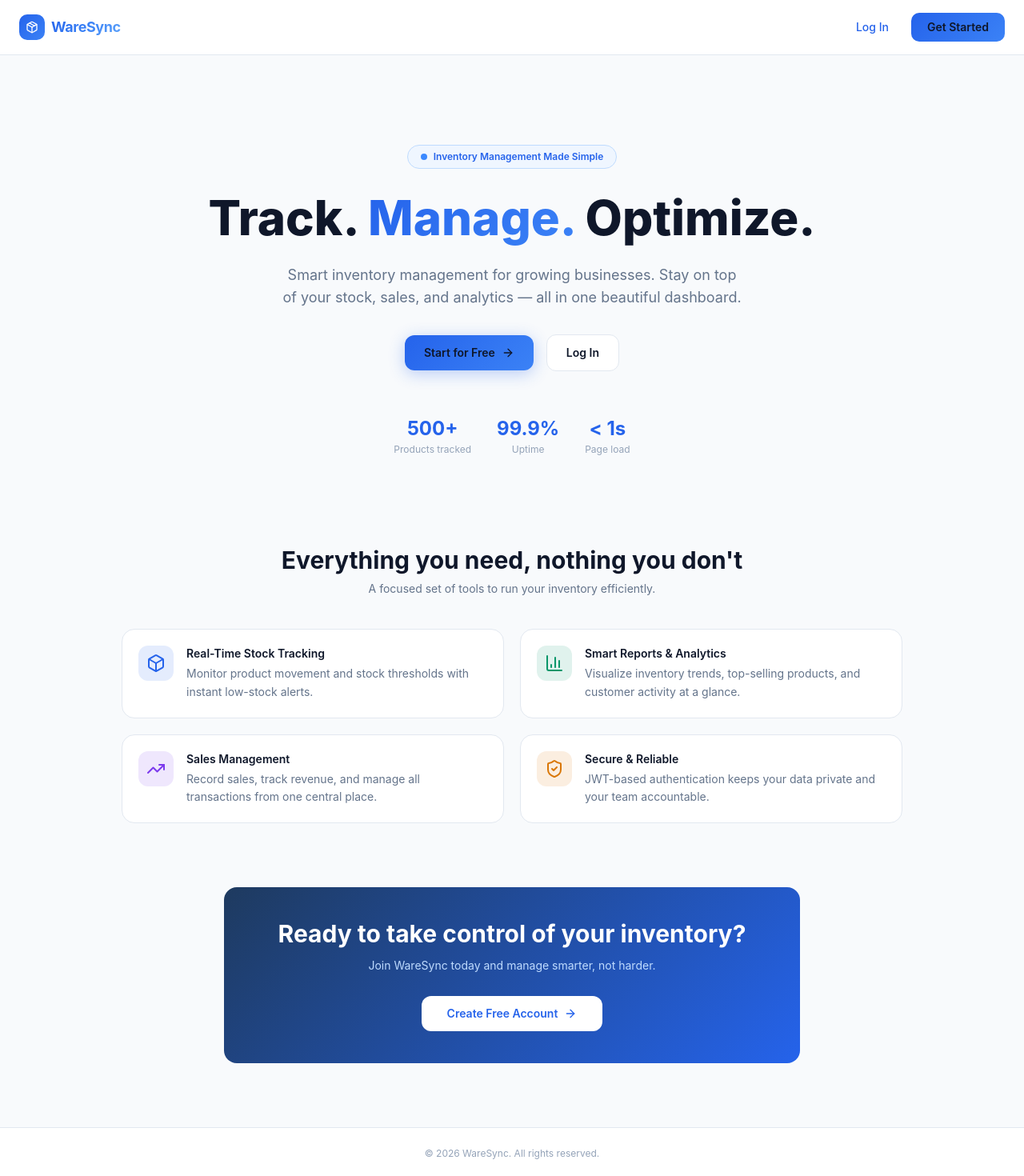
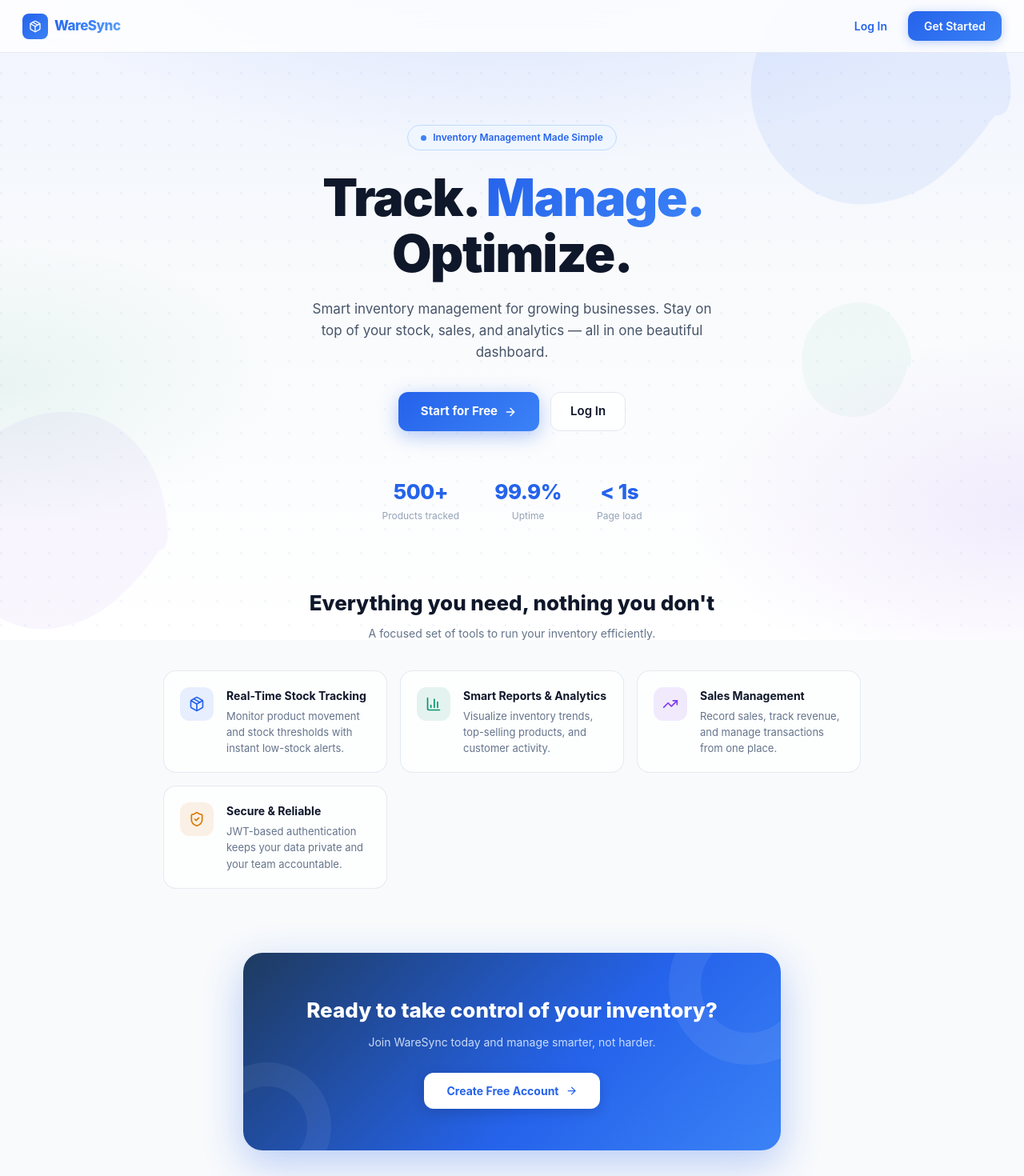
Before and after one commit to Bhoomi-18/Inventory-Management, a React (Vite) app in the folder client/: page / in a window 1280 px wide. Shown: the top 1470 px of the page at 80% size. Built offline with nearby package versions, Linux system fonts and the light colour scheme; no server answers.

Commit message:
fix: login on hosted site (wrong API base URL + CORS), landing page mesh bg

```diff
--- a/client/src/pages/landing/Landing.tsx
+++ b/client/src/pages/landing/Landing.tsx
@@ -1,56 +1,184 @@
 import { Link } from 'react-router-dom';
-import { Package, BarChart3, TrendingUp, ShieldCheck, ArrowRight, Box } from 'lucide-react';
+import { Package, BarChart3, TrendingUp, ShieldCheck, ArrowRight } from 'lucide-react';
 
 const features = [
   {
     title: 'Real-Time Stock Tracking',
     description: 'Monitor product movement and stock thresholds with instant low-stock alerts.',
-    icon: <Box className="w-6 h-6" />,
+    icon: <Package className="w-5 h-5" />,
     color: '#2563eb',
-    bg: 'rgba(37,99,235,0.12)',
+    bg: 'rgba(37,99,235,0.1)',
   },
   {
     title: 'Smart Reports & Analytics',
-    description: 'Visualize inventory trends, top-selling products, and customer activity at a glance.',
-    icon: <BarChart3 className="w-6 h-6" />,
+    description: 'Visualize inventory trends, top-selling products, and customer activity.',
+    icon: <BarChart3 className="w-5 h-5" />,
     color: '#059669',
-    bg: 'rgba(5,150,105,0.12)',
+    bg: 'rgba(5,150,105,0.1)',
   },
   {
     title: 'Sales Management',
-    description: 'Record sales, track revenue, and manage all transactions from one central place.',
-    icon: <TrendingUp className="w-6 h-6" />,
+    description: 'Record sales, track revenue, and manage transactions from one place.',
+    icon: <TrendingUp className="w-5 h-5" />,
     color: '#7c3aed',
-    bg: 'rgba(124,58,237,0.12)',
+    bg: 'rgba(124,58,237,0.1)',
   },
   {
     title: 'Secure & Reliable',
     description: 'JWT-based authentication keeps your data private and your team accountable.',
-    icon: <ShieldCheck className="w-6 h-6" />,
+    icon: <ShieldCheck className="w-5 h-5" />,
     color: '#d97706',
-    bg: 'rgba(217,119,6,0.12)',
+    bg: 'rgba(217,119,6,0.1)',
   },
 ];
 
+/* ─── Mesh / SVG blob background ──────────────────────────────── */
+const BgMesh = () => (
+  <div
+    aria-hidden
+    style={{
+      position: 'fixed',
+      inset: 0,
+      zIndex: 0,
+      pointerEvents: 'none',
+      overflow: 'hidden',
+    }}
+  >
+    {/* Base gradient */}
+    <div
+      style={{
+        position: 'absolute',
+        inset: 0,
+        background:
+          'radial-gradient(ellipse 80% 60% at 50% -10%, rgba(37,99,235,0.12) 0%, transparent 60%),' +
+          'radial-gradient(ellipse 60% 50% at 100% 80%, rgba(124,58,237,0.09) 0%, transparent 55%),' +
+          'radial-gradient(ellipse 50% 40% at 0% 60%, rgba(5,150,105,0.07) 0%, transparent 55%),' +
+          'linear-gradient(180deg, #f0f4ff 0%, #f8fafc 40%, #ffffff 100%)',
+      }}
+    />
+
+    {/* Floating blob 1 – top right */}
+    <svg
+      viewBox="0 0 600 600"
+      xmlns="http://www.w3.org/2000/svg"
+      style={{
+        position: 'absolute',
+        top: '-12%',
+        right: '-8%',
+        width: '520px',
+        opacity: 0.55,
+        animation: 'floatBlob 14s ease-in-out infinite',
+      }}
+    >
+      <path
+        d="M420,298Q387,346,348,380Q309,414,252,421Q195,428,148,393Q101,358,85,302Q69,246,95,192Q121,138,173,107Q225,76,283,74Q341,72,384,115Q427,158,439,229Q451,300,420,298Z"
+        fill="rgba(37,99,235,0.13)"
+      />
+    </svg>
+
+    {/* Floating blob 2 – bottom left */}
+    <svg
+      viewBox="0 0 600 600"
+      xmlns="http://www.w3.org/2000/svg"
+      style={{
+        position: 'absolute',
+        bottom: '-15%',
+        left: '-10%',
+        width: '480px',
+        opacity: 0.45,
+        animation: 'floatBlob 18s ease-in-out infinite reverse',
+      }}
+    >
+      <path
+        d="M430,295Q400,340,360,375Q320,410,265,420Q210,430,160,395Q110,360,92,300Q74,240,100,185Q126,130,178,100Q230,70,288,72Q346,74,388,118Q430,162,440,228Q450,295,430,295Z"
+        fill="rgba(124,58,237,0.10)"
+      />
+    </svg>
+
+    {/* Floating blob 3 – center right */}
+    <svg
+      viewBox="0 0 400 400"
+      xmlns="http://www.w3.org/2000/svg"
+      style={{
+        position: 'absolute',
+        top: '40%',
+        right: '5%',
+        width: '280px',
+        opacity: 0.35,
+        animation: 'floatBlob 22s ease-in-out infinite',
+        animationDelay: '-6s',
+      }}
+    >
+      <path
+        d="M290,195Q280,240,250,265Q220,290,180,285Q140,280,118,248Q96,216,100,174Q104,132,132,107Q160,82,200,80Q240,78,265,108Q290,138,295,168Q300,198,290,195Z"
+        fill="rgba(5,150,105,0.12)"
+      />
+    </svg>
+
+    {/* Subtle grid dots */}
+    <svg
+      xmlns="http://www.w3.org/2000/svg"
+      style={{ position: 'absolute', inset: 0, width: '100%', height: '100%', opacity: 0.35 }}
+    >
+      <defs>
+        <pattern id="dots" x="0" y="0" width="30" height="30" patternUnits="userSpaceOnUse">
+          <circle cx="1.5" cy="1.5" r="1.5" fill="rgba(37,99,235,0.18)" />
+        </pattern>
+      </defs>
+      <rect width="100%" height="100%" fill="url(#dots)" />
+    </svg>
+
+    <style>{`
+      @keyframes floatBlob {
+        0%,100% { transform: translate(0,0) scale(1); }
+        33%      { transform: translate(18px,-22px) scale(1.04); }
+        66%      { transform: translate(-14px,12px) scale(0.97); }
+      }
+    `}</style>
+  </div>
+);
+
 const Landing = () => {
   return (
-    <div className="min-h-screen flex flex-col" style={{ backgroundColor: '#f8fafc', color: '#0f172a' }}>
+    <div style={{ minHeight: '100vh', display: 'flex', flexDirection: 'column', position: 'relative', color: '#0f172a' }}>
+      <BgMesh />
 
       {/* ── Nav ── */}
       <header
-        className="flex items-center justify-between px-6 py-4 border-b sticky top-0 z-30"
-        style={{ backgroundColor: '#ffffff', borderColor: '#e2e8f0' }}
+        style={{
+          position: 'sticky',
+          top: 0,
+          zIndex: 30,
+          display: 'flex',
+          alignItems: 'center',
+          justifyContent: 'space-between',
+          padding: '14px 28px',
+          backgroundColor: 'rgba(255,255,255,0.82)',
+          backdropFilter: 'blur(14px)',
+          WebkitBackdropFilter: 'blur(14px)',
+          borderBottom: '1px solid rgba(226,232,240,0.9)',
+        }}
       >
-        <div className="flex items-center gap-2">
+        <div style={{ display: 'flex', alignItems: 'center', gap: 8 }}>
           <div
-            className="w-8 h-8 rounded-lg flex items-center justify-center"
-            style={{ background: 'linear-gradient(135deg,#2563eb,#3b82f6)' }}
+            style={{
+              width: 32,
+              height: 32,
+              borderRadius: 8,
+              display: 'flex',
+              alignItems: 'center',
+              justifyContent: 'center',
+              background: 'linear-gradient(135deg,#2563eb,#3b82f6)',
+              flexShrink: 0,
+            }}
           >
-            <Package className="w-4 h-4 text-white" />
+            <Package style={{ width: 16, height: 16, color: '#fff' }} />
           </div>
           <span
-            className="text-lg font-bold tracking-tight"
             style={{
+              fontSize: 17,
+              fontWeight: 800,
+              letterSpacing: '-0.5px',
               background: 'linear-gradient(135deg,#2563eb,#3b82f6,#60a5fa)',
               WebkitBackgroundClip: 'text',
               WebkitTextFillColor: 'transparent',
@@ -61,20 +189,38 @@ const Landing = () => {
           </span>
         </div>
 
-        <div className="flex items-center gap-3">
+        <div style={{ display: 'flex', alignItems: 'center', gap: 10 }}>
           <Link
             to="/login"
-            className="text-sm font-medium px-4 py-2 rounded-lg transition-colors"
-            style={{ color: '#2563eb' }}
-            onMouseEnter={e => (e.currentTarget.style.backgroundColor = '#eff6ff')}
-            onMouseLeave={e => (e.currentTarget.style.backgroundColor = 'transparent')}
+            style={{
+              fontSize: 14,
+              fontWeight: 600,
+              padding: '7px 16px',
+              borderRadius: 8,
+              color: '#2563eb',
+              textDecoration: 'none',
+              transition: 'background 0.15s',
+            }}
+            onMouseEnter={e => ((e.target as HTMLElement).style.backgroundColor = '#eff6ff')}
+            onMouseLeave={e => ((e.target as HTMLElement).style.backgroundColor = 'transparent')}
           >
             Log In
           </Link>
           <Link
             to="/signup"
-            className="text-sm font-semibold px-5 py-2 rounded-lg text-white transition-opacity hover:opacity-90"
-            style={{ background: 'linear-gradient(135deg,#2563eb,#3b82f6)' }}
+            style={{
+              fontSize: 14,
+              fontWeight: 600,
+              padding: '8px 20px',
+              borderRadius: 10,
+              color: '#fff',
+              background: 'linear-gradient(135deg,#2563eb,#3b82f6)',
+              textDecoration: 'none',
+              boxShadow: '0 2px 12px rgba(37,99,235,0.30)',
+              transition: 'opacity 0.15s, transform 0.15s',
+            }}
+            onMouseEnter={e => { (e.target as HTMLElement).style.opacity = '0.9'; (e.target as HTMLElement).style.transform = 'translateY(-1px)'; }}
+            onMouseLeave={e => { (e.target as HTMLElement).style.opacity = '1'; (e.target as HTMLElement).style.transform = 'translateY(0)'; }}
           >
             Get Started
           </Link>
@@ -82,19 +228,47 @@ const Landing = () => {
       </header>
 
       {/* ── Hero ── */}
-      <section className="flex flex-col items-center justify-center text-center px-6 py-20 md:py-28">
+      <section
+        style={{
+          position: 'relative',
+          zIndex: 1,
+          display: 'flex',
+          flexDirection: 'column',
+          alignItems: 'center',
+          textAlign: 'center',
+          padding: '90px 24px 80px',
+        }}
+      >
         {/* Pill badge */}
         <span
-          className="inline-flex items-center gap-2 text-xs font-semibold px-4 py-1.5 rounded-full mb-6"
-          style={{ backgroundColor: '#eff6ff', color: '#2563eb', border: '1px solid #bfdbfe' }}
+          style={{
+            display: 'inline-flex',
+            alignItems: 'center',
+            gap: 8,
+            fontSize: 12,
+            fontWeight: 600,
+            padding: '6px 16px',
+            borderRadius: 999,
+            backgroundColor: '#eff6ff',
+            color: '#2563eb',
+            border: '1px solid #bfdbfe',
+            marginBottom: 24,
+          }}
         >
-          <span className="w-2 h-2 rounded-full bg-blue-500 animate-pulse" />
+          <span style={{ width: 7, height: 7, borderRadius: '50%', backgroundColor: '#3b82f6', display: 'inline-block', animation: 'pulse 2s infinite' }} />
           Inventory Management Made Simple
         </span>
 
         <h1
-          className="text-4xl md:text-6xl font-extrabold leading-tight mb-5 max-w-3xl"
-          style={{ color: '#0f172a' }}
+          style={{
+            fontSize: 'clamp(2.4rem, 6vw, 4rem)',
+            fontWeight: 900,
+            lineHeight: 1.1,
+            letterSpacing: '-1.5px',
+            maxWidth: 680,
+            margin: '0 0 20px',
+            color: '#0f172a',
+          }}
         >
           Track.{' '}
           <span
@@ -110,78 +284,134 @@ const Landing = () => {
           Optimize.
         </h1>
 
-        <p className="text-base md:text-lg max-w-xl mb-8" style={{ color: '#64748b' }}>
-          Smart inventory management for growing businesses. Stay on top of your stock,
-          sales, and analytics — all in one beautiful dashboard.
+        <p
+          style={{
+            fontSize: 17,
+            lineHeight: 1.6,
+            color: '#475569',
+            maxWidth: 520,
+            margin: '0 0 36px',
+          }}
+        >
+          Smart inventory management for growing businesses. Stay on top of your
+          stock, sales, and analytics — all in one beautiful dashboard.
         </p>
 
-        <div className="flex items-center gap-4 flex-wrap justify-center">
+        <div style={{ display: 'flex', alignItems: 'center', gap: 14, flexWrap: 'wrap', justifyContent: 'center' }}>
           <Link
             to="/signup"
-            className="flex items-center gap-2 text-sm font-semibold px-6 py-3 rounded-xl text-white shadow-lg transition-all hover:-translate-y-0.5 hover:shadow-blue-300/40"
-            style={{ background: 'linear-gradient(135deg,#2563eb,#3b82f6)', boxShadow: '0 4px 20px rgba(37,99,235,0.3)' }}
+            style={{
+              display: 'inline-flex',
+              alignItems: 'center',
+              gap: 8,
+              fontSize: 15,
+              fontWeight: 700,
+              padding: '13px 28px',
+              borderRadius: 12,
+              color: '#fff',
+              background: 'linear-gradient(135deg,#2563eb,#3b82f6)',
+              boxShadow: '0 6px 24px rgba(37,99,235,0.35)',
+              textDecoration: 'none',
+              transition: 'transform 0.18s, box-shadow 0.18s',
+            }}
+            onMouseEnter={e => { (e.currentTarget as HTMLElement).style.transform = 'translateY(-2px)'; (e.currentTarget as HTMLElement).style.boxShadow = '0 10px 32px rgba(37,99,235,0.42)'; }}
+            onMouseLeave={e => { (e.currentTarget as HTMLElement).style.transform = 'translateY(0)'; (e.currentTarget as HTMLElement).style.boxShadow = '0 6px 24px rgba(37,99,235,0.35)'; }}
           >
             Start for Free
-            <ArrowRight className="w-4 h-4" />
+            <ArrowRight style={{ width: 16, height: 16 }} />
           </Link>
           <Link
             to="/login"
-            className="flex items-center gap-2 text-sm font-semibold px-6 py-3 rounded-xl border transition-colors"
-            style={{ color: '#0f172a', borderColor: '#e2e8f0', backgroundColor: '#ffffff' }}
-            onMouseEnter={e => (e.currentTarget.style.backgroundColor = '#f1f5f9')}
-            onMouseLeave={e => (e.currentTarget.style.backgroundColor = '#ffffff')}
+            style={{
+              fontSize: 15,
+              fontWeight: 600,
+              padding: '12px 24px',
+              borderRadius: 12,
+              border: '1.5px solid #e2e8f0',
+              color: '#0f172a',
+              backgroundColor: 'rgba(255,255,255,0.8)',
+              textDecoration: 'none',
+              backdropFilter: 'blur(6px)',
+              transition: 'background 0.15s',
+            }}
+            onMouseEnter={e => ((e.currentTarget as HTMLElement).style.backgroundColor = '#f1f5f9')}
+            onMouseLeave={e => ((e.currentTarget as HTMLElement).style.backgroundColor = 'rgba(255,255,255,0.8)')}
           >
             Log In
           </Link>
         </div>
 
-        {/* Stats row */}
-        <div className="flex items-center gap-8 mt-14 flex-wrap justify-center">
+        {/* Stats */}
+        <div style={{ display: 'flex', gap: 44, marginTop: 56, flexWrap: 'wrap', justifyContent: 'center' }}>
           {[
             { value: '500+', label: 'Products tracked' },
             { value: '99.9%', label: 'Uptime' },
             { value: '< 1s', label: 'Page load' },
-          ].map(stat => (
-            <div key={stat.label} className="text-center">
-              <div className="text-2xl font-bold" style={{ color: '#2563eb' }}>{stat.value}</div>
-              <div className="text-xs mt-0.5" style={{ color: '#94a3b8' }}>{stat.label}</div>
+          ].map(s => (
+            <div key={s.label} style={{ textAlign: 'center' }}>
+              <div style={{ fontSize: 26, fontWeight: 800, color: '#2563eb', letterSpacing: '-0.5px' }}>{s.value}</div>
+              <div style={{ fontSize: 12, color: '#94a3b8', marginTop: 2 }}>{s.label}</div>
             </div>
           ))}
         </div>
       </section>
 
       {/* ── Features ── */}
-      <section className="px-6 pb-20 max-w-5xl mx-auto w-full">
-        <div className="text-center mb-10">
-          <h2 className="text-2xl md:text-3xl font-bold mb-2" style={{ color: '#0f172a' }}>
+      <section
+        style={{
+          position: 'relative',
+          zIndex: 1,
+          padding: '0 24px 80px',
+          maxWidth: 920,
+          margin: '0 auto',
+          width: '100%',
+        }}
+      >
+        <div style={{ textAlign: 'center', marginBottom: 36 }}>
+          <h2 style={{ fontSize: 26, fontWeight: 800, color: '#0f172a', margin: '0 0 8px' }}>
             Everything you need, nothing you don't
           </h2>
-          <p className="text-sm" style={{ color: '#64748b' }}>
+          <p style={{ fontSize: 14, color: '#64748b', margin: 0 }}>
             A focused set of tools to run your inventory efficiently.
           </p>
         </div>
 
-        <div className="grid grid-cols-1 sm:grid-cols-2 gap-5">
-          {features.map((f) => (
+        <div style={{ display: 'grid', gridTemplateColumns: 'repeat(auto-fit, minmax(280px, 1fr))', gap: 16 }}>
+          {features.map(f => (
             <div
               key={f.title}
-              className="flex gap-4 p-5 rounded-2xl border transition-all hover:-translate-y-0.5 hover:shadow-md"
-              style={{ backgroundColor: '#ffffff', borderColor: '#e2e8f0' }}
+              style={{
+                display: 'flex',
+                gap: 16,
+                padding: '20px',
+                borderRadius: 16,
+                border: '1.5px solid rgba(226,232,240,0.9)',
+                backgroundColor: 'rgba(255,255,255,0.75)',
+                backdropFilter: 'blur(10px)',
+                WebkitBackdropFilter: 'blur(10px)',
+                transition: 'transform 0.18s, box-shadow 0.18s',
+              }}
+              onMouseEnter={e => { (e.currentTarget as HTMLElement).style.transform = 'translateY(-3px)'; (e.currentTarget as HTMLElement).style.boxShadow = '0 8px 28px rgba(0,0,0,0.09)'; }}
+              onMouseLeave={e => { (e.currentTarget as HTMLElement).style.transform = 'translateY(0)'; (e.currentTarget as HTMLElement).style.boxShadow = 'none'; }}
             >
-              {/* Icon bubble */}
               <div
-                className="w-11 h-11 flex-shrink-0 rounded-xl flex items-center justify-center"
-                style={{ backgroundColor: f.bg, color: f.color }}
+                style={{
+                  width: 42,
+                  height: 42,
+                  flexShrink: 0,
+                  borderRadius: 12,
+                  display: 'flex',
+                  alignItems: 'center',
+                  justifyContent: 'center',
+                  backgroundColor: f.bg,
+                  color: f.color,
+                }}
               >
                 {f.icon}
               </div>
               <div>
-                <h3 className="font-semibold text-sm mb-1" style={{ color: '#0f172a' }}>
-                  {f.title}
-                </h3>
-                <p className="text-sm leading-relaxed" style={{ color: '#64748b' }}>
-                  {f.description}
-                </p>
+                <h3 style={{ fontSize: 14, fontWeight: 700, color: '#0f172a', margin: '0 0 5px' }}>{f.title}</h3>
+                <p style={{ fontSize: 13, color: '#64748b', lineHeight: 1.55, margin: 0 }}>{f.description}</p>
               </div>
             </div>
           ))}
@@ -189,32 +419,85 @@ const Landing = () => {
       </section>
 
       {/* ── CTA Banner ── */}
-      <section className="px-6 pb-20 max-w-3xl mx-auto w-full text-center">
+      <section
+        style={{
+          position: 'relative',
+          zIndex: 1,
+          padding: '0 24px 80px',
+          maxWidth: 720,
+          margin: '0 auto',
+          width: '100%',
+        }}
+      >
         <div
-          className="rounded-2xl p-10"
-          style={{ background: 'linear-gradient(135deg,#1e3a5f,#2563eb)' }}
+          style={{
+            borderRadius: 24,
+            padding: '52px 40px',
+            textAlign: 'center',
+            background: 'linear-gradient(135deg,#1e3a5f 0%,#2563eb 60%,#3b82f6 100%)',
+            boxShadow: '0 16px 50px rgba(37,99,235,0.30)',
+            position: 'relative',
+            overflow: 'hidden',
+          }}
         >
-          <h2 className="text-2xl md:text-3xl font-bold text-white mb-3">
+          {/* Decorative ring inside banner */}
+          <div style={{
+            position: 'absolute', top: '-60px', right: '-60px',
+            width: 200, height: 200, borderRadius: '50%',
+            border: '40px solid rgba(255,255,255,0.07)',
+            pointerEvents: 'none',
+          }} />
+          <div style={{
+            position: 'absolute', bottom: '-50px', left: '-50px',
+            width: 160, height: 160, borderRadius: '50%',
+            border: '30px solid rgba(255,255,255,0.06)',
+            pointerEvents: 'none',
+          }} />
+
+          <h2 style={{ fontSize: 26, fontWeight: 800, color: '#fff', margin: '0 0 10px' }}>
             Ready to take control of your inventory?
           </h2>
-          <p className="text-blue-200 text-sm mb-7">
+          <p style={{ fontSize: 14, color: 'rgba(219,234,254,0.9)', margin: '0 0 28px' }}>
             Join WareSync today and manage smarter, not harder.
           </p>
           <Link
             to="/signup"
-            className="inline-flex items-center gap-2 text-sm font-semibold px-8 py-3 rounded-xl bg-white transition-colors hover:bg-blue-50"
-            style={{ color: '#2563eb' }}
+            style={{
+              display: 'inline-flex',
+              alignItems: 'center',
+              gap: 8,
+              fontSize: 14,
+              fontWeight: 700,
+              padding: '12px 28px',
+              borderRadius: 12,
+              color: '#2563eb',
+              backgroundColor: '#fff',
+              textDecoration: 'none',
+              boxShadow: '0 4px 16px rgba(0,0,0,0.15)',
+              transition: 'transform 0.15s',
+            }}
+            onMouseEnter={e => ((e.currentTarget as HTMLElement).style.transform = 'translateY(-2px)')}
+            onMouseLeave={e => ((e.currentTarget as HTMLElement).style.transform = 'translateY(0)')}
           >
             Create Free Account
-            <ArrowRight className="w-4 h-4" />
+            <ArrowRight style={{ width: 15, height: 15 }} />
           </Link>
         </div>
       </section>
 
       {/* ── Footer ── */}
       <footer
-        className="border-t px-6 py-6 text-center text-xs"
-        style={{ borderColor: '#e2e8f0', color: '#94a3b8', backgroundColor: '#ffffff' }}
+        style={{
+          position: 'relative',
+          zIndex: 1,
+          borderTop: '1px solid rgba(226,232,240,0.8)',
+          padding: '20px 24px',
+          textAlign: 'center',
+          fontSize: 12,
+          color: '#94a3b8',
+          backgroundColor: 'rgba(255,255,255,0.6)',
+          backdropFilter: 'blur(8px)',
+        }}
       >
         © {new Date().getFullYear()} WareSync. All rights reserved.
       </footer>
```
Also changed, not shown: 2 other files (tests, documents, lock files or other folders).
